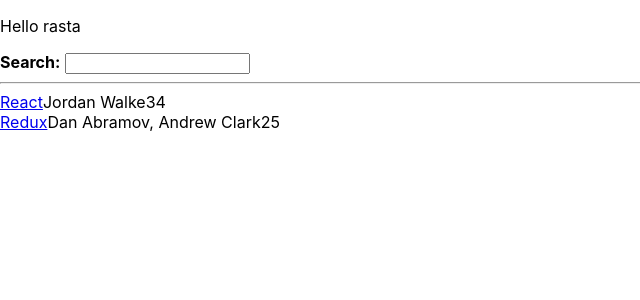
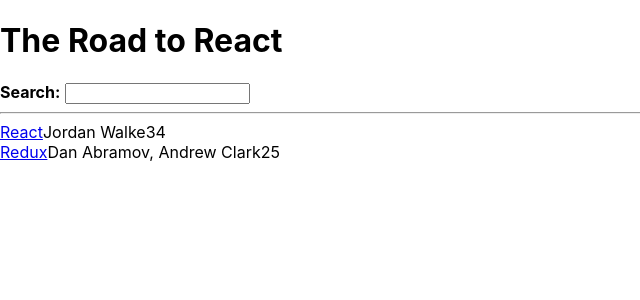
Before and after one commit to raphaellopes/the-road-to-react, a React (Create React App) app: page / in a window 1280 px wide. Shown: the top 300 px of the page, without its empty margins (0-640 px from the left). Built offline with nearby package versions, Linux system fonts and the light colour scheme.

Commit message:
change the main name

```diff
--- a/src/App.js
+++ b/src/App.js
@@ -72,7 +72,7 @@
 
   return (
     <div>
-      <p>Hello rasta</p>
+      <h1>The Road to React</h1>
 
       <InputWithLabel
         id="search"
```
